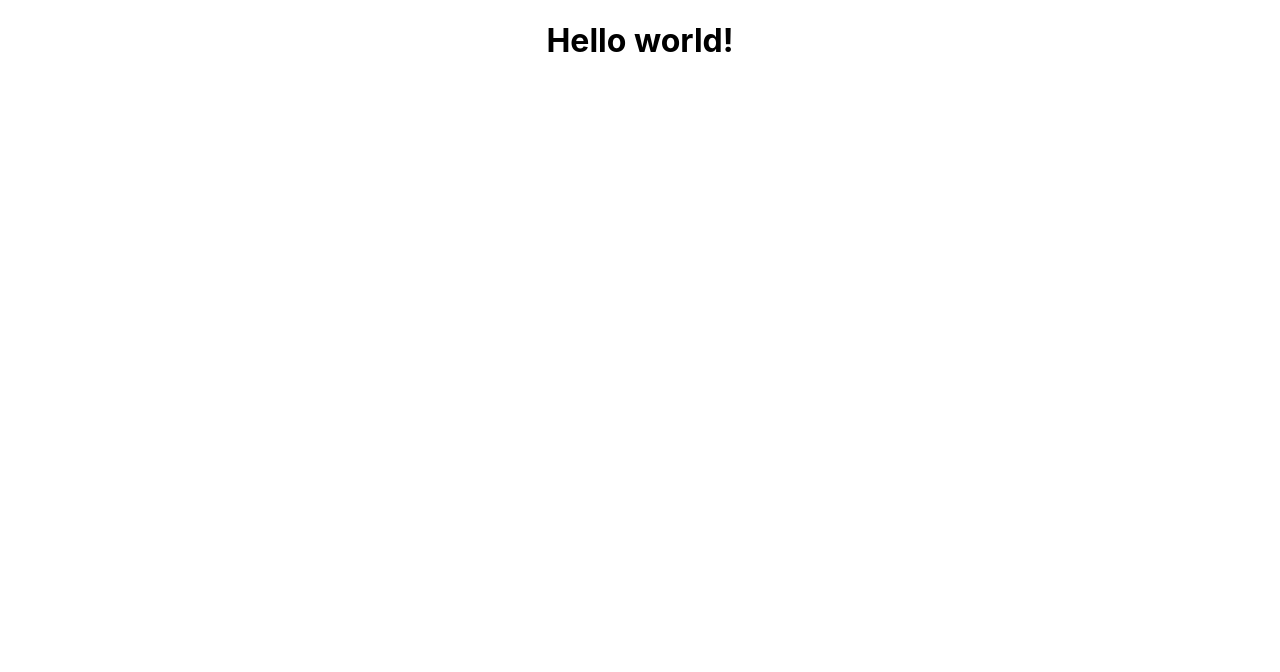
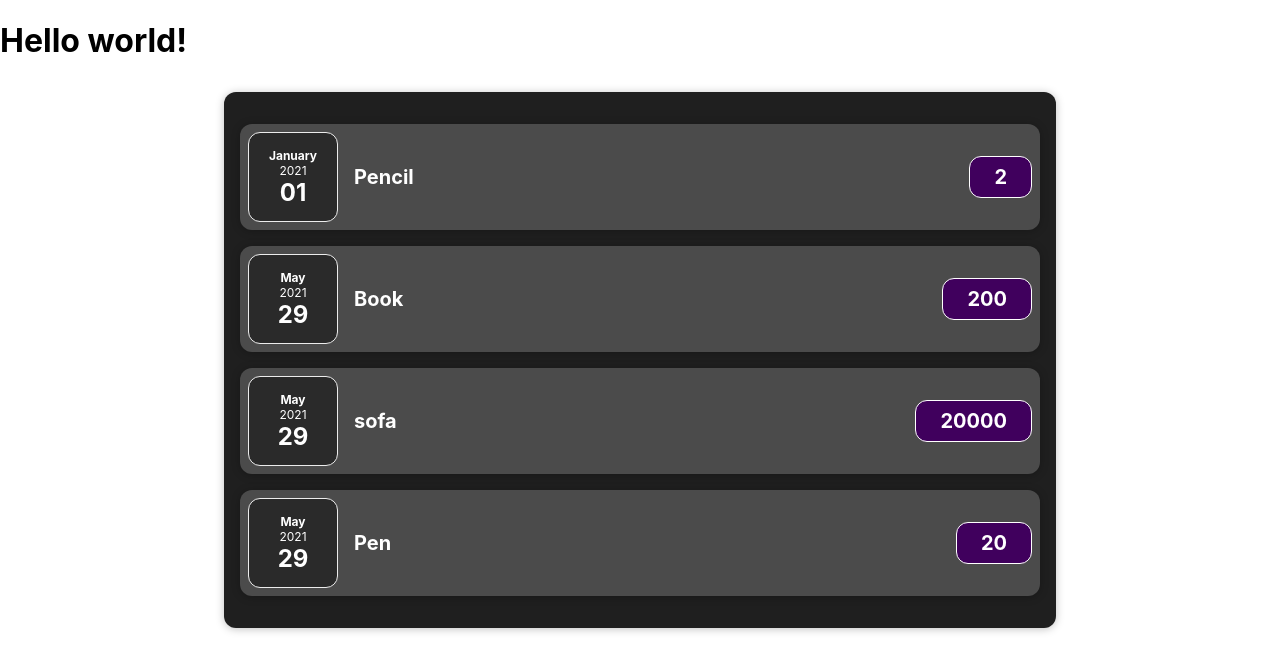
Before and after one commit to 4444yashaswi/react-complete-guide, a React (Create React App) app in the folder expense-record/: page / in a window 1280 px wide. Shown: the top 672 px of the page. Built offline with nearby package versions, Linux system fonts and the light colour scheme.

Commit message:
completed module 3

```diff
--- a/expense-record/src/App.css
+++ /dev/null
@@ -1,3 +0,0 @@
-.App {
-  text-align: center;
-}
--- a/expense-record/src/App.js
+++ b/expense-record/src/App.js
@@ -1,10 +1,39 @@
-import './App.css';
+import Expenses from './components/Expenses'
 
 function App() {
+  const items = [
+  {
+    id: 'e1',
+    title: 'Pencil',
+    amount: 2,
+    date: new Date(2021, 0, 1),
+  },
+  {
+    id: 'e2',
+    title: 'Book',
+    amount: 200,
+    date: new Date(),
+  },
+  {
+    id: 'e3',
+    title: 'sofa',
+    amount: 20000,
+    date: new Date(),
+  },
+  {
+    id: 'e4',
+    title: 'Pen',
+    amount: 20,
+    date: new Date(),
+  }
+  ];
+
+
   return (
-    <h1 className="App">
-      Hello world!
-    </h1>
+    <div>
+      <h1>Hello world!</h1>
+      <Expenses items={items}/>
+    </div>
   );
 }
 
--- /dev/null
+++ b/expense-record/src/components/Card.css
@@ -0,0 +1,4 @@
+.card {
+  border-radius: 12px;
+  box-shadow: 0 1px 8px rgba(0, 0, 0, 0.25);
+}
--- /dev/null
+++ b/expense-record/src/components/Card.js
@@ -0,0 +1,9 @@
+import './Card.css';
+
+function Card(props) {
+  const classes = 'card ' + props.className;
+
+  return <div className={classes}>{props.children}</div>;
+}
+
+export default Card;
--- /dev/null
+++ b/expense-record/src/components/ExpenseDate.css
@@ -0,0 +1,26 @@
+.expense-date {
+  display: flex;
+  flex-direction: column;
+  width: 5.5rem;
+  height: 5.5rem;
+  border: 1px solid #ececec;
+  background-color: #2a2a2a;
+  color: white;
+  border-radius: 12px;
+  align-items: center;
+  justify-content: center;
+}
+
+.expense-date__month {
+  font-size: 0.75rem;
+  font-weight: bold;
+}
+
+.expense-date__year {
+  font-size: 0.75rem;
+}
+
+.expense-date__day {
+  font-size: 1.5rem;
+  font-weight: bold;
+}
--- /dev/null
+++ b/expense-record/src/components/ExpenseDate.js
@@ -0,0 +1,17 @@
+import './ExpenseDate.css';
+
+function ExpenseDate(props) {
+	const month = props.date.toLocaleString('en-US', { month : 'long' });
+	const day = props.date.toLocaleString('en-US', { day : '2-digit' });
+	const year = props.date.getFullYear();
+
+	return(
+		<div className = 'expense-date'>
+			<div className = 'expense-date__month'>{month}</div>
+			<div className = 'expense-date__year'>{year}</div>
+			<div className = 'expense-date__day'>{day}</div>
+		</div>
+	);
+}
+
+export default ExpenseDate;
--- /dev/null
+++ b/expense-record/src/components/ExpenseItem.css
@@ -0,0 +1,54 @@
+.expense-item {
+  display: flex;
+  justify-content: space-between;
+  align-items: center;
+  padding: 0.5rem;
+  margin: 1rem 0;
+  background-color: #4b4b4b;
+}
+
+.expense-item__description {
+  display: flex;
+  flex-direction: column;
+  gap: 1rem;
+  align-items: flex-end;
+  flex-flow: column-reverse;
+  justify-content: flex-start;
+  flex: 1;
+}
+
+.expense-item h2 {
+  color: #3a3a3a;
+  font-size: 1rem;
+  flex: 1;
+  margin: 0 1rem;
+  color: white;
+}
+
+.expense-item__price {
+  font-size: 1rem;
+  font-weight: bold;
+  color: white;
+  background-color: #40005d;
+  border: 1px solid white;
+  padding: 0.5rem;
+  border-radius: 12px;
+}
+
+@media (min-width: 580px) {
+  .expense-item__description {
+    flex-direction: row;
+    align-items: center;
+    justify-content: flex-start;
+    flex: 1;
+  }
+
+  .expense-item__description h2 {
+    font-size: 1.25rem;
+  }
+
+  .expense-item__price {
+    font-size: 1.25rem;
+    padding: 0.5rem 1.5rem;
+  }
+}
--- /dev/null
+++ b/expense-record/src/components/ExpenseItem.js
@@ -0,0 +1,18 @@
+import ExpenseDate from "./ExpenseDate";
+import Card from './Card';
+import './ExpenseItem.css';
+
+
+function ExpenseItem(props) {
+	return (
+		<Card className = 'expense-item'>
+			<ExpenseDate date={props.date} />
+			<div className = 'expense-item__description'>
+				<h2>{props.title}</h2>
+				<div className = 'expense-item__price'>{props.amount}</div>
+			</div>
+		</Card>
+	);
+}
+
+export default ExpenseItem;
--- /dev/null
+++ b/expense-record/src/components/Expenses.css
@@ -0,0 +1,7 @@
+.expenses {
+  padding: 1rem;
+  background-color: rgb(31, 31, 31);
+  margin: 2rem auto;
+  width: 50rem;
+  max-width: 95%;
+}
--- /dev/null
+++ b/expense-record/src/components/Expenses.js
@@ -0,0 +1,32 @@
+import ExpenseItem from './ExpenseItem';
+import Card from './Card';
+import './Expenses.css';
+
+function Expenses(props) {
+	return(
+		<Card className = 'expenses'>
+			<ExpenseItem
+			 title = {props.items[0].title}
+			 amount = {props.items[0].amount}
+			 date = {props.items[0].date}
+			/>
+			<ExpenseItem
+			 title = {props.items[1].title}
+			 amount = {props.items[1].amount}
+			 date = {props.items[1].date}
+			/>
+			<ExpenseItem
+			 title = {props.items[2].title}
+			 amount = {props.items[2].amount}
+			 date = {props.items[2].date}
+			/>
+			<ExpenseItem
+			 title = {props.items[3].title}
+			 amount = {props.items[3].amount}
+			 date = {props.items[3].date}
+			/>
+		</Card>
+	);
+}
+
+export default Expenses;
```
